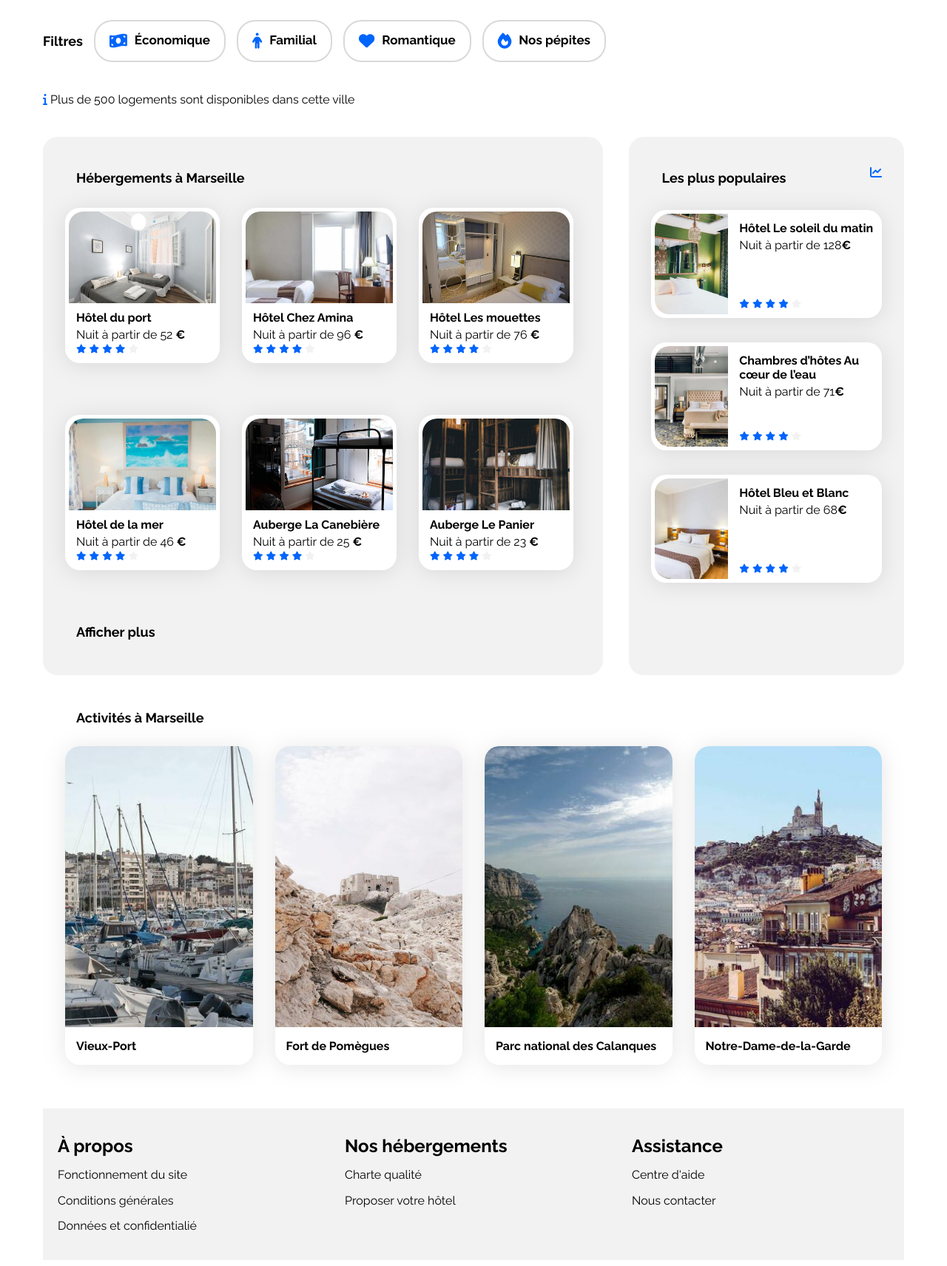
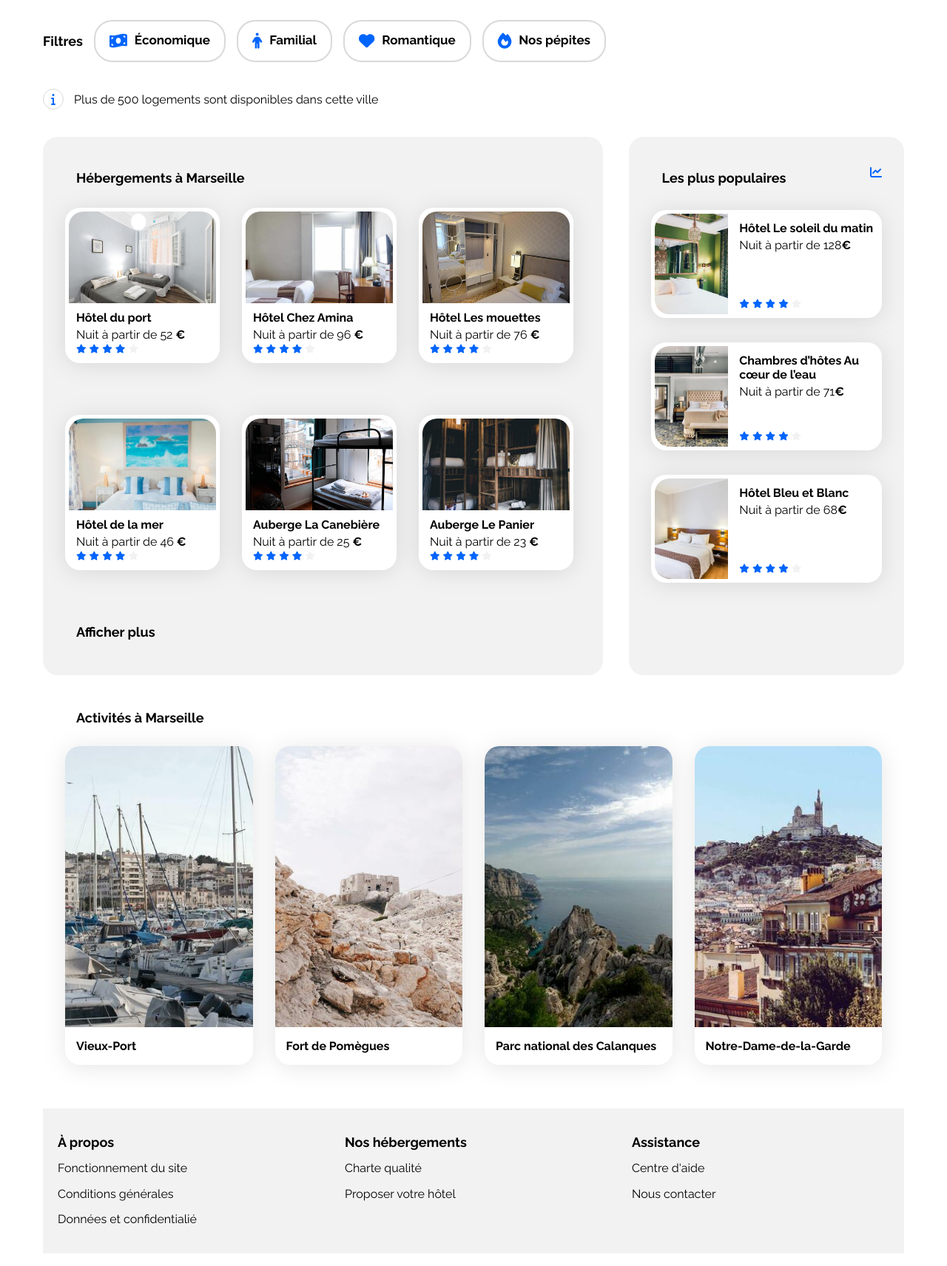
Before and after one commit to QJanvier/Projet-n-3-Booki, a plain HTML site: page booki-starter-code-master/index.html in a window 1280 px wide. Shown: the part 300-2012 px from the top of the page at 74% size. Drawn offline with Linux system fonts and the light colour scheme.

Commit message:
update validation W3C, border iconinfo lienfooter

```diff
--- a/booki-starter-code-master/css/style.css
+++ b/booki-starter-code-master/css/style.css
@@ -219,6 +219,7 @@ a {
 
 .infobar {
     display: flex;
+    flex-direction: row;
     margin-top: 25px;
     margin-bottom: 25px;
     gap: 10px;
@@ -228,6 +229,18 @@ a {
     background-color: #DEEBFF;
 }
 
+.infobar i{
+    border: 1px solid #D9D9D9;
+    border-radius: 50%;
+    display: inline;
+    align-items: center;
+    justify-content: center;
+    padding: 5px 10px 5px 10px;
+    height: 24px;
+    width: 24px;
+    margin-right: 10px;
+
+}
 /****** Hebergements And Populaires ***********/
 .hebergements-and-populaires {
     display: flex;
@@ -405,13 +418,13 @@ footer {
 
 footer h2{
     font-weight: 700;
-    size: 18px;
+    font-size: 18px;
     line-height: 21.13px;
 }
 
 footer p{
     font-weight: 400;
-    size: 16px;
+    font-size: 16px;
     line-height: 18.78px;
 }
 
--- a/booki-starter-code-master/index.html
+++ b/booki-starter-code-master/index.html
@@ -36,10 +36,10 @@
                     <p>En plein centre-ville ou en pleine nature</p>
                 </div>
                 <div class="searchbar">
-                    <form  class="form_search" method="get" action="">
+                    <form class="form_search" method="get" action="">
                         <i id="location_icon" class="fa-sharp fa-solid fa-location-dot fa-lg" style="color: #000000;"></i>
                         <input class="search_holder" type="text" placeholder="Marseille, France" name="search">
-                        <input  class="search_button" type="submit" value="Rechercher " ></input>
+                        <input  class="search_button" type="submit" value="Rechercher ">
                         <button class="button_glass" type="submit">
                             <i class="fa-solid fa-magnifying-glass" style="color: white"></i>
                         </button>
@@ -58,7 +58,7 @@
                             class="fa-sharp fa-solid fa-fire fa-lg" style="color: #0065FC;"></i>Nos pépites</button>
                 </div>
                 <div class="infobar">
-                    <p><span class="icon_info"><i class="fa-solid fa-info" style="color: #0065FC;"></i></span> Plus de 500 logements sont disponibles dans
+                    <p><i class="fa-solid fa-info" style="color: #0065FC;"></i> Plus de 500 logements sont disponibles dans
                         cette ville</p>
                 </div>
             </section>
@@ -334,19 +334,25 @@
             <section class="footer">
                 <div class="footer_box">
                     <h2>À propos</h2>
+                    <a href="#">
                         <p>Fonctionnement du site</p>
                         <p>Conditions générales</p>
                         <p>Données et confidentialié</p>
+                    </a>
                 </div>
                 <div class="footer_box">
                     <h2>Nos hébergements</h2>
+                    <a href="#">
                         <p>Charte qualité</p>
                         <p>Proposer votre hôtel</p>
+                    </a>
                 </div>
                 <div class="footer_box">
                     <h2>Assistance</h2>
+                    <a href="#">
                         <p>Centre d'aide</p>
                         <p>Nous contacter</p>
+                    </a>
                 </div>
             </section>
         </footer>
```
Lines whose indentation alone changed are shown as unchanged.
